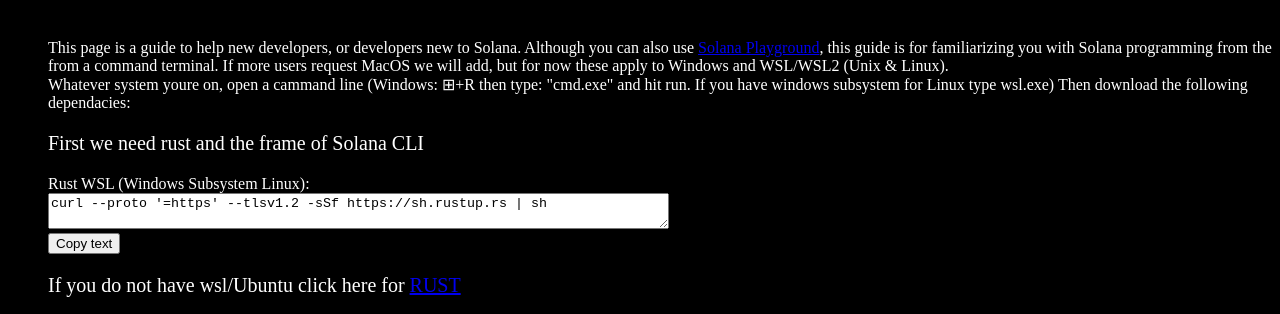
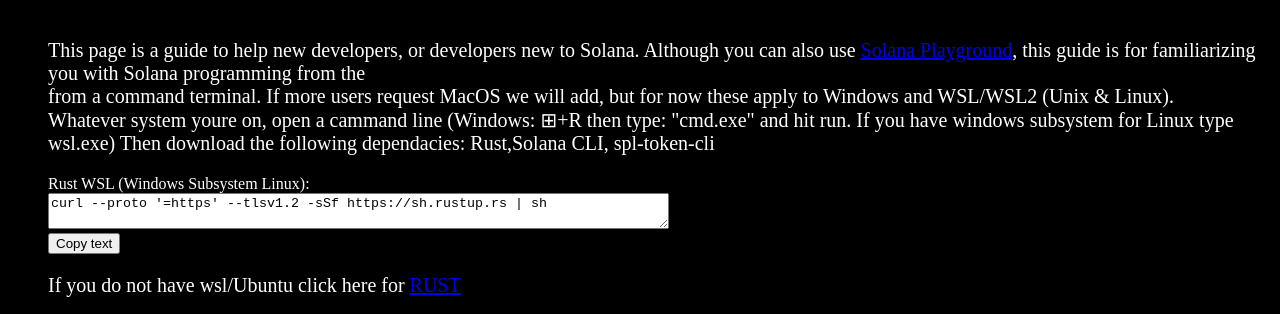
Before and after one commit to Flapjacode/Solana-Cli, a plain HTML site: page index.html in a window 1280 px wide. Shown: the part 424-738 px from the top of the page. Drawn offline with Linux system fonts and the light colour scheme.

Commit message:
Update index.html

```diff
--- a/index.html
+++ b/index.html
@@ -30,11 +30,9 @@
   <h1 style="font-size:60px;"><b>Downloads</b></h1>
 
 
- <p>This page is a guide to help new developers, or developers new to Solana. Although you can also use <a href="https://beta.solpg.io/">Solana Playground</a>, this guide is for familiarizing you with Solana programming from the <br>
+ <p style="font-size:20px;font-family:cascadia code light;">This page is a guide to help new developers, or developers new to Solana. Although you can also use <a href="https://beta.solpg.io/">Solana Playground</a>, this guide is for familiarizing you with Solana programming from the <br>
  from a command terminal. If more users request MacOS we will add, but for now these apply to Windows and WSL/WSL2 (Unix & Linux).  <br>
-	Whatever system youre on, open a cammand line (Windows: ⊞+R then type: "cmd.exe" and hit run. If you have windows subsystem for Linux type wsl.exe) Then download the following dependacies:</p>
-
- <p style="font-size:20px;font-family:cascadia code light;">First we need rust and the frame of Solana CLI</p>
+	Whatever system youre on, open a cammand line (Windows: ⊞+R then type: "cmd.exe" and hit run. If you have windows subsystem for Linux type wsl.exe) Then download the following dependacies: Rust,Solana CLI, spl-token-cli</p>
 <label>
    Rust WSL (Windows Subsystem Linux):
     <br>
```
